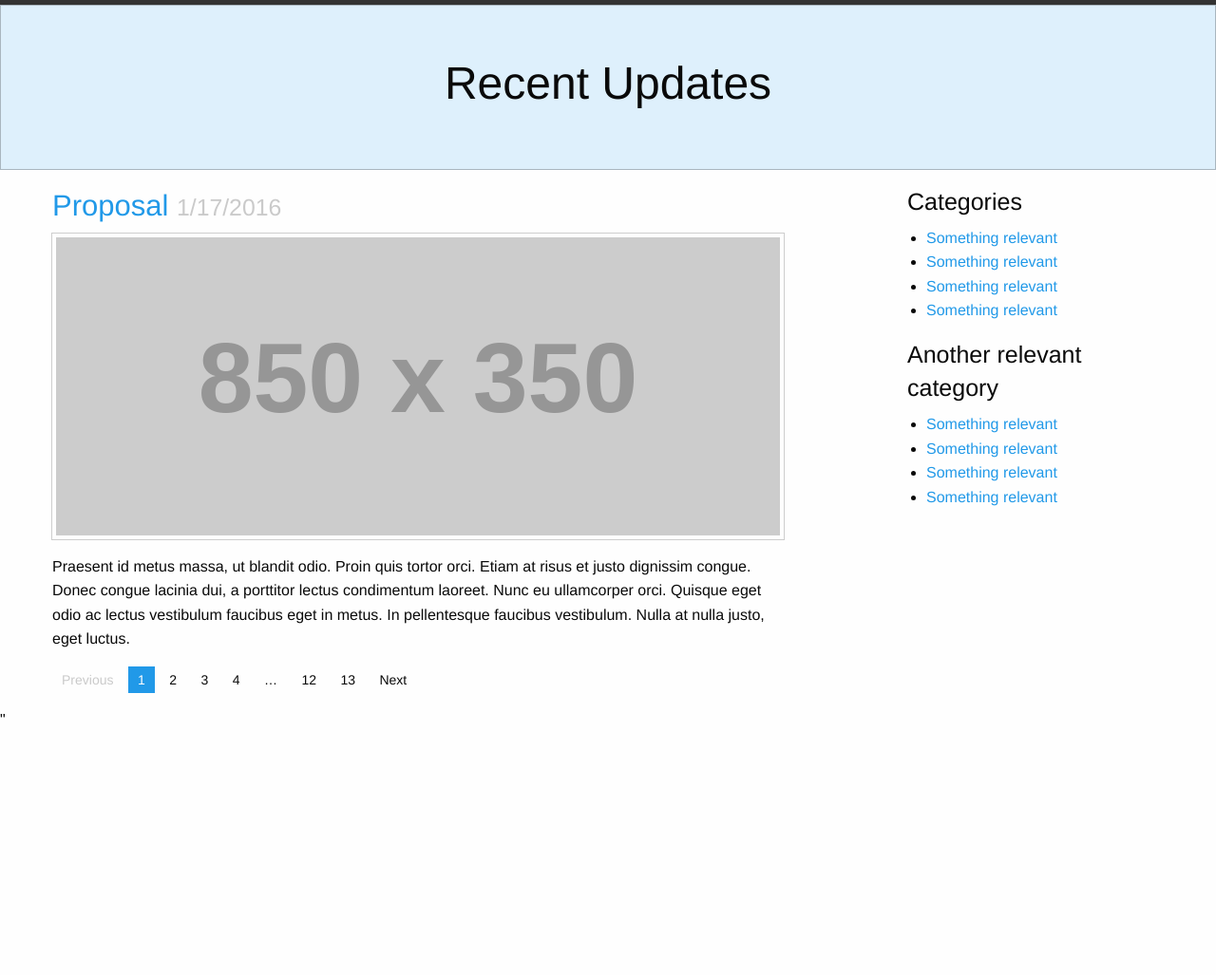
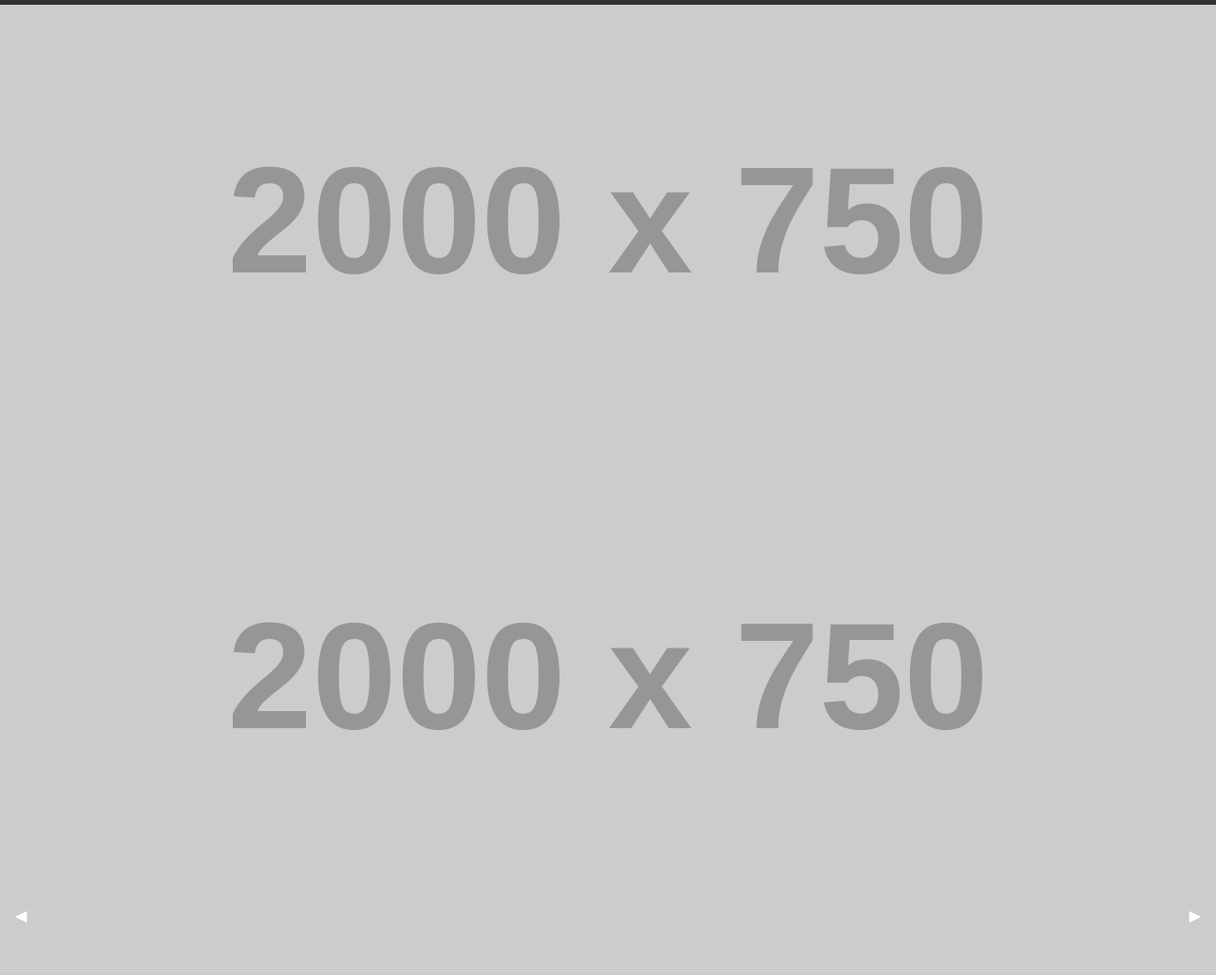
Before and after one commit to guochenshen/Mechatronics, a plain HTML site: page home.html in a window 1280 px wide. Shown: the part 73-1100 px from the top of the page at 95% size. Before the commit the page ends 843 px from the top, so only its background shows below. Drawn offline with nearby package versions, Linux system fonts and the light colour scheme; placeholder pictures from the web are drawn by us; a script that the page names is missing.

```diff
--- a/home.html
+++ b/home.html
@@ -24,9 +24,6 @@
 <li><a href="team.html">Meet the Team</a></li>
 <li><a href="project.html">Our Project</a></li>
 <li><a href="#">Progress Updates</a></li>
-
-
-
 <!-- <li class="has-submenu"><a href="#">Space</a>
 <ul class="submenu menu vertical" data-submenu>
 <li><a href="#">One</a></li>
@@ -37,6 +34,24 @@
 </ul>
 </div>
 
+<div class="orbit" role="region" aria-label="Favorite Space Pictures" data-orbit>
+<ul class="orbit-container">
+<button class="orbit-previous" aria-label="previous"><span class="show-for-sr">Previous Slide</span>&#9664;</button>
+<button class="orbit-next" aria-label="next"><span class="show-for-sr">Next Slide</span>&#9654;</button>
+<li class="orbit-slide is-active">
+<img src="http://placehold.it/2000x750&text=1st">
+</li>
+<li class="orbit-slide is-active">
+<img src="http://placehold.it/2000x750&text=2nd">
+</li>
+<li class="orbit-slide is-active">
+<img src="http://placehold.it/2000x750&text=3rd">
+</li>
+<li class="orbit-slide is-active">
+<img src="http://placehold.it/2000x750&text=4th">
+</li>
+</ul>
+</div>
 
 <!--
 <div class="top-bar" data-responsive-toggle="main-menu" data-hide-for="medium">
@@ -123,7 +138,7 @@
 </ul>
 </div>
 <script src="https://code.jquery.com/jquery-2.1.4.min.js"></script>
-<script src="js/foundation.js"></script>"
+<script src="http://dhbhdrzi4tiry.cloudfront.net/cdn/sites/foundation.js"></script>"
 <script>
       $(document).foundation();
     </script>
```
Also changed, not shown: 1 other file.
